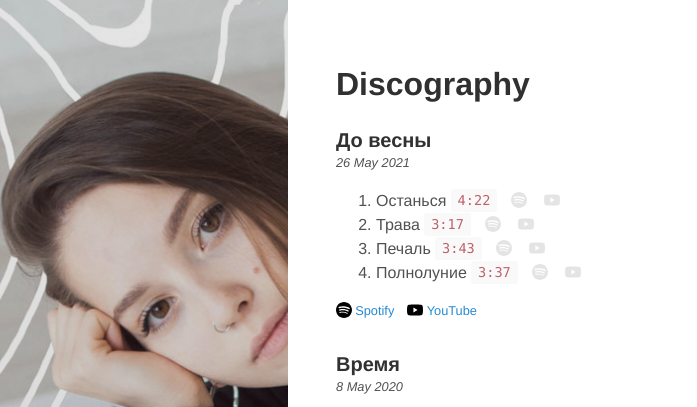
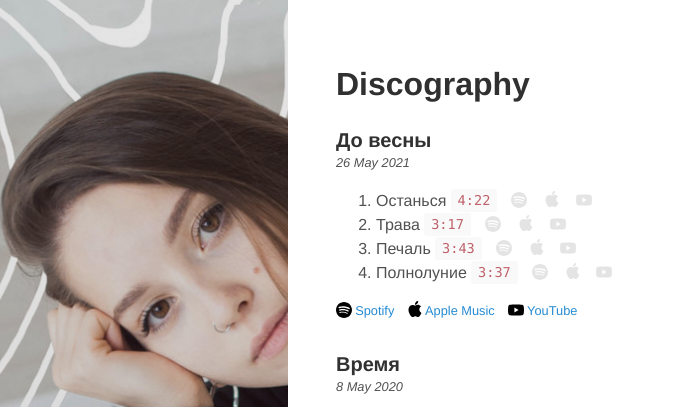
Before and after one commit to kshkn/kshkn.github.io, a Jekyll site: the page built from index.md, in a window 1280 px wide and 1270 px high. Shown: the top 407 px of the window, without its empty margins (0-697 px from the left). Built offline with Jekyll 4.4.1, drawn with Linux system fonts in a browser that asks for light colours; some web fonts are replaced.

Commit message:
Update albums.yml

```diff
--- a/_data/albums.yml
+++ b/_data/albums.yml
@@ -4,27 +4,32 @@
   date: 2021-05-26
   links:
     Spotify:     https://open.spotify.com/album/2MikhCPM4Mviy5IZXDm88Y
+    Apple Music: https://music.apple.com/ru/album/%D0%B4%D0%BE-%D0%B2%D0%B5%D1%81%D0%BD%D1%8B-ep/1569221034
     YouTube:     https://www.youtube.com/playlist?list=OLAK5uy_nImOx-th0gMn59eZXjyoJ3Q-tHeO2Sv_M
   tracks:
     - title: Останься
       length: '4:22'
       links:
         Spotify:     https://open.spotify.com/track/5DuFfbgVCmNY2o4wLPTbVm
+        Apple Music: https://music.apple.com/ru/album/%D0%BE%D1%81%D1%82%D0%B0%D0%BD%D1%8C%D1%81%D1%8F-%D0%B0%D0%BB%D0%B5%D0%BA%D1%81%D0%B0%D0%BD%D0%B4%D1%80-%D0%B1%D0%B5%D0%BA%D0%B8%D0%BD-remix/1569221034?i=1569221035
         YouTube:     https://www.youtube.com/watch?v=1whq4CD4kO0
     - title: Трава
       length: '3:17'
       links:
         Spotify:     https://open.spotify.com/track/53z3iXkRMCWzQ9Vv31EBSx
+        Apple Music: https://music.apple.com/ru/album/%D1%82%D1%80%D0%B0%D0%B2%D0%B0-%D0%B0%D0%BB%D0%B5%D0%BA%D1%81%D0%B0%D0%BD%D0%B4%D1%80-%D0%B1%D0%B5%D0%BA%D0%B8%D0%BD-remix/1569221034?i=1569221036
         YouTube:     https://www.youtube.com/watch?v=5JWCZQUzhDE
     - title: Печаль
       length: '3:43'
       links:
         Spotify:     https://open.spotify.com/track/1FwO0NAlAgGWr5jDVsvt8d
+        Apple Music: https://music.apple.com/ru/album/%D0%BF%D0%B5%D1%87%D0%B0%D0%BB%D1%8C-%D0%B0%D0%BB%D0%B5%D0%BA%D1%81%D0%B0%D0%BD%D0%B4%D1%80-%D0%B1%D0%B5%D0%BA%D0%B8%D0%BD-remix/1569221034?i=1569221037
         YouTube:     https://www.youtube.com/watch?v=Hx_gKsufb2A
     - title: Полнолуние
       length: '3:37'
       links:
         Spotify:     https://open.spotify.com/track/7zWaIOYPxJlzCDha1P3UBm
+        Apple Music: https://music.apple.com/ru/album/%D0%BF%D0%BE%D0%BB%D0%BD%D0%BE%D0%BB%D1%83%D0%BD%D0%B8%D0%B5-%D0%B0%D0%BB%D0%B5%D0%BA%D1%81%D0%B0%D0%BD%D0%B4%D1%80-%D0%B1%D0%B5%D0%BA%D0%B8%D0%BD-remix/1569221034?i=1569221038
         YouTube:     https://www.youtube.com/watch?v=1rTT8uTue38
 
 - title: Время
```
